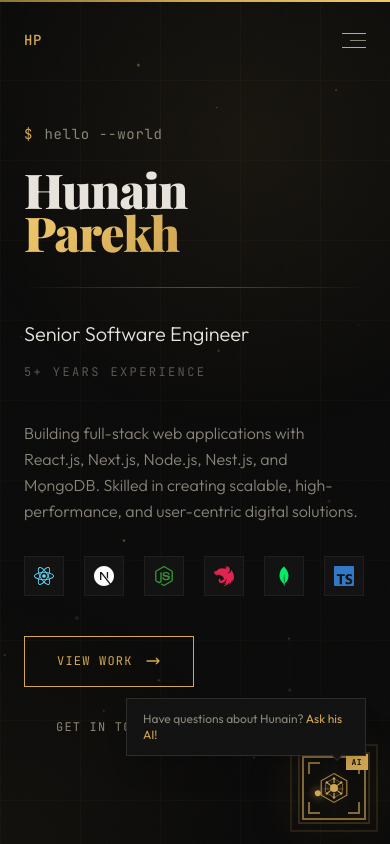
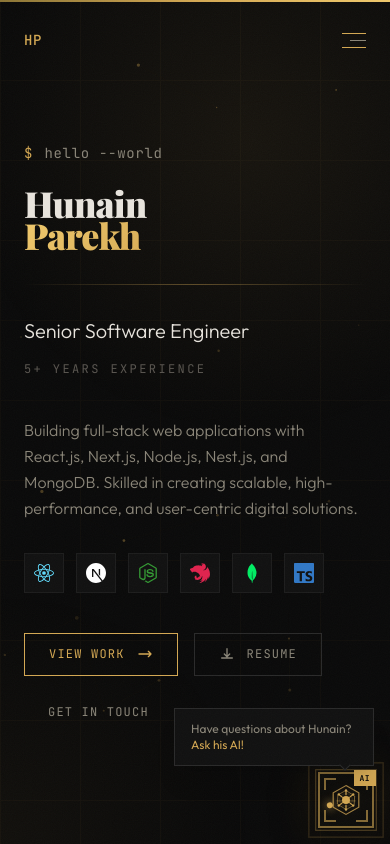
Before and after one commit to hunain-parekh/personal-website, a Next.js app: page / in a window 390 px wide. Shown: the top 844 px of the page. Built offline with nearby package versions, Linux system fonts and the light colour scheme; a web font is replaced by a local one.

Commit message:
Refactor code structure for improved readability and maintainability

```diff
--- a/src/components/About.tsx
+++ b/src/components/About.tsx
@@ -235,7 +235,7 @@ export default function About() {
             transition={{ duration: 0.8, delay: 0.8 }}
             className="lg:col-span-8 relative group"
           >
-            <div className="relative aspect-[21/9] overflow-hidden border border-[var(--color-border)]/50">
+            <div className="relative aspect-[16/9] sm:aspect-[21/9] overflow-hidden border border-[var(--color-border)]/50">
               <Image
                 src="/about-3.jpg"
                 alt="Dual laptop coding setup with notes"
@@ -274,7 +274,7 @@ export default function About() {
         </div>
 
         {/* Row 4: Tech stack + Terminal + Achievements */}
-        <div className="grid lg:grid-cols-3 gap-6 lg:gap-8">
+        <div className="grid sm:grid-cols-2 lg:grid-cols-3 gap-6 lg:gap-8">
           {/* Tech Arsenal */}
           <motion.div
             initial={{ opacity: 0, y: 30 }}
--- a/src/components/AiChat.tsx
+++ b/src/components/AiChat.tsx
@@ -113,7 +113,7 @@ export default function AiChat() {
         }}
         transition={{ delay: 2, type: "spring", stiffness: 200, damping: 20 }}
         onClick={() => setIsOpen(!isOpen)}
-        className={`fixed bottom-6 right-6 z-[100] w-16 h-16 flex items-center justify-center bg-[var(--color-bg)] border-2 transition-all duration-500 group ${
+        className={`fixed bottom-4 right-4 sm:bottom-6 sm:right-6 z-[100] w-14 h-14 sm:w-16 sm:h-16 flex items-center justify-center bg-[var(--color-bg)] border-2 transition-all duration-500 group ${
           isTyping ? "border-[var(--color-accent)]" : "border-[var(--color-accent)]/60 hover:border-[var(--color-accent)]"
         }`}
         aria-label="Chat with AI assistant"
@@ -349,7 +349,7 @@ export default function AiChat() {
             animate={{ opacity: 1, y: 0, scale: 1 }}
             exit={{ opacity: 0, y: 10, scale: 0.8 }}
             transition={{ delay: 4, duration: 0.5 }}
-            className="fixed bottom-[88px] right-6 z-[100] bg-[var(--color-bg-elevated)] border border-[var(--color-border)] px-4 py-3 max-w-[240px] shadow-xl"
+            className="fixed bottom-[78px] right-4 sm:bottom-[88px] sm:right-6 z-[100] bg-[var(--color-bg-elevated)] border border-[var(--color-border)] px-4 py-3 max-w-[200px] sm:max-w-[240px] shadow-xl"
           >
             <p className="text-xs text-[var(--color-text-muted)]" style={{ fontFamily: "var(--font-body)" }}>
               Have questions about Hunain? <span className="text-[var(--color-accent)]">Ask his AI!</span>
@@ -367,7 +367,7 @@ export default function AiChat() {
             animate={{ opacity: 1, y: 0, scale: 1 }}
             exit={{ opacity: 0, y: 20, scale: 0.95 }}
             transition={{ duration: 0.3, ease: [0.16, 1, 0.3, 1] }}
-            className="fixed bottom-24 right-6 z-[100] w-[380px] max-w-[calc(100vw-48px)] h-[520px] max-h-[calc(100vh-120px)] flex flex-col border border-[var(--color-border)] bg-[var(--color-bg)] shadow-2xl overflow-hidden"
+            className="fixed bottom-20 right-3 sm:bottom-24 sm:right-6 z-[100] w-[calc(100vw-24px)] sm:w-[380px] h-[450px] sm:h-[520px] max-h-[calc(100vh-100px)] flex flex-col border border-[var(--color-border)] bg-[var(--color-bg)] shadow-2xl overflow-hidden"
             style={{
               boxShadow: "0 25px 80px rgba(0,0,0,0.5), 0 0 60px var(--color-accent-glow)",
             }}
--- a/src/components/Awards.tsx
+++ b/src/components/Awards.tsx
@@ -200,7 +200,7 @@ export default function Awards() {
               initial={{ opacity: 0, y: 20 }}
               animate={inView ? { opacity: 1, y: 0 } : {}}
               transition={{ delay: 0.8, duration: 0.6 }}
-              className="grid grid-cols-2 gap-4 pt-4"
+              className="grid grid-cols-2 gap-3 sm:gap-4 pt-4"
             >
               {[
                 { label: "Category", value: "Cloud" },
@@ -332,7 +332,7 @@ export default function Awards() {
                 initial={{ opacity: 0, y: 20 }}
                 animate={inView ? { opacity: 1, y: 0 } : {}}
                 transition={{ delay: 1.0, duration: 0.6 }}
-                className="grid grid-cols-2 gap-4 pt-4"
+                className="grid grid-cols-2 gap-3 sm:gap-4 pt-4"
               >
                 {[
                   { label: "Scholarship", value: "100%" },
@@ -613,7 +613,7 @@ export default function Awards() {
                 initial={{ opacity: 0, y: 20 }}
                 animate={inView ? { opacity: 1, y: 0 } : {}}
                 transition={{ delay: 1.2, duration: 0.6 }}
-                className="grid grid-cols-2 gap-4 pt-4"
+                className="grid grid-cols-2 gap-3 sm:gap-4 pt-4"
               >
                 {[
                   { label: "Competition", value: "Teknofest PK" },
--- a/src/components/Contact.tsx
+++ b/src/components/Contact.tsx
@@ -35,7 +35,7 @@ export default function Contact() {
 
   return (
     <section id="contact" className="relative">
-      <div className="max-w-7xl mx-auto" ref={ref}>
+      <div className="max-w-7xl mx-auto px-6" ref={ref}>
         {/* Section header */}
         <motion.div
           initial={{ opacity: 0, x: -30 }}
@@ -58,7 +58,7 @@ export default function Contact() {
           <div className="glow-line flex-1 ml-4" />
         </motion.div>
 
-        <div className="grid md:grid-cols-2 gap-12 md:gap-20">
+        <div className="grid md:grid-cols-2 gap-10 md:gap-16">
           {/* Left: Contact info */}
           <motion.div
             initial={{ opacity: 0, y: 30 }}
--- a/src/components/Experience.tsx
+++ b/src/components/Experience.tsx
@@ -241,7 +241,7 @@ export default function Experience() {
             transition={{ duration: 0.7, delay: 0.3 }}
             className="col-span-12 lg:col-span-8"
           >
-            <div className="border border-[var(--color-border)]/50 bg-[var(--color-bg-elevated)] p-8 relative overflow-hidden">
+            <div className="border border-[var(--color-border)]/50 bg-[var(--color-bg-elevated)] p-5 sm:p-8 relative overflow-hidden">
               {/* Top accent line with company color */}
               <div
                 className="absolute top-0 left-0 right-0 h-1 transition-colors duration-500"
--- a/src/components/Hero.tsx
+++ b/src/components/Hero.tsx
@@ -94,7 +94,7 @@ export default function Hero() {
               initial={{ opacity: 0, y: 40 }}
               animate={{ opacity: 1, y: 0 }}
               transition={{ duration: 0.8, delay: 0.4, ease: [0.16, 1, 0.3, 1] }}
-              className="text-5xl sm:text-7xl md:text-8xl lg:text-[6.5rem] font-black leading-[0.9] tracking-tight mb-2"
+              className="text-4xl sm:text-5xl md:text-7xl lg:text-[6.5rem] font-black leading-[0.9] tracking-tight mb-2"
               style={{ fontFamily: "var(--font-display)" }}
             >
               <span className="block">Hunain</span>
@@ -147,7 +147,7 @@ export default function Hero() {
               initial={{ opacity: 0, y: 20 }}
               animate={{ opacity: 1, y: 0 }}
               transition={{ duration: 0.6, delay: 1.3 }}
-              className="flex items-center gap-5 mb-10"
+              className="flex flex-wrap items-center gap-3 sm:gap-5 mb-10"
             >
               {[
                 { name: "React", color: "#61DAFB", Icon: SiReact },
@@ -190,7 +190,7 @@ export default function Hero() {
             >
               <a
                 href="#projects"
-                className="group relative inline-flex items-center gap-3 px-8 py-4 border border-[var(--color-accent)] text-[var(--color-accent)] text-sm tracking-widest uppercase overflow-hidden transition-colors duration-500 hover:text-[var(--color-bg)]"
+                className="group relative inline-flex items-center gap-3 px-6 py-3 sm:px-8 sm:py-4 border border-[var(--color-accent)] text-[var(--color-accent)] text-sm tracking-widest uppercase overflow-hidden transition-colors duration-500 hover:text-[var(--color-bg)]"
                 style={{ fontFamily: "var(--font-mono)", fontSize: "0.75rem" }}
               >
                 <span className="relative z-10">View Work</span>
@@ -206,8 +206,25 @@ export default function Hero() {
                 <div className="absolute inset-0 bg-[var(--color-accent)] translate-y-full group-hover:translate-y-0 transition-transform duration-500 ease-[cubic-bezier(0.16,1,0.3,1)]" />
               </a>
               <a
+                href="/resume.pdf"
+                download
+                className="group relative inline-flex items-center gap-3 px-6 py-3 sm:px-8 sm:py-4 border border-[var(--color-border)] text-[var(--color-text-muted)] text-sm tracking-widest uppercase overflow-hidden transition-colors duration-500 hover:text-[var(--color-accent)] hover:border-[var(--color-accent)]"
+                style={{ fontFamily: "var(--font-mono)", fontSize: "0.75rem" }}
+              >
+                <svg
+                  className="relative z-10 w-4 h-4 group-hover:translate-y-0.5 transition-transform"
+                  fill="none"
+                  viewBox="0 0 24 24"
+                  stroke="currentColor"
+                  strokeWidth={2}
+                >
+                  <path strokeLinecap="round" strokeLinejoin="round" d="M12 4v12m0 0l-4-4m4 4l4-4M4 18h16" />
+                </svg>
+                <span className="relative z-10">Resume</span>
+              </a>
+              <a
                 href="#contact"
-                className="inline-flex items-center gap-3 px-8 py-4 text-[var(--color-text-muted)] text-sm tracking-widest uppercase hover:text-[var(--color-text)] transition-colors duration-300"
+                className="inline-flex items-center gap-3 px-6 py-3 sm:px-8 sm:py-4 text-[var(--color-text-muted)] text-sm tracking-widest uppercase hover:text-[var(--color-text)] transition-colors duration-300"
                 style={{ fontFamily: "var(--font-mono)", fontSize: "0.75rem" }}
               >
                 Get in Touch
--- a/src/components/HeroPortrait.tsx
+++ b/src/components/HeroPortrait.tsx
@@ -87,7 +87,7 @@ export default function HeroPortrait() {
         initial={{ opacity: 0, x: 20 }}
         animate={{ opacity: 1, x: 0 }}
         transition={{ delay: 2.8, duration: 0.5 }}
-        className="absolute top-24 right-8 bg-[var(--color-bg-elevated)]/80 backdrop-blur-sm border border-[var(--color-border)] px-4 py-2 hidden xl:block"
+        className="absolute top-24 right-8 bg-[var(--color-bg-elevated)]/80 backdrop-blur-sm border border-[var(--color-border)] px-4 py-2 hidden lg:block"
       >
         <span
           className="text-[10px] text-[var(--color-accent)]"
@@ -101,7 +101,7 @@ export default function HeroPortrait() {
         initial={{ opacity: 0, y: 10 }}
         animate={{ opacity: 1, y: 0 }}
         transition={{ delay: 3.2, duration: 0.5 }}
-        className="absolute bottom-28 right-8 bg-[var(--color-bg-elevated)]/80 backdrop-blur-sm border border-[var(--color-accent)]/30 px-4 py-3 hidden xl:block"
+        className="absolute bottom-28 right-8 bg-[var(--color-bg-elevated)]/80 backdrop-blur-sm border border-[var(--color-accent)]/30 px-4 py-3 hidden lg:block"
         style={{
           boxShadow: "0 8px 30px rgba(0,0,0,0.3), 0 0 20px var(--color-accent-glow)",
         }}
--- a/src/components/HireMe.tsx
+++ b/src/components/HireMe.tsx
@@ -63,7 +63,7 @@ export default function HireMe() {
               Ready for the next challenge
             </motion.span>
             <h2
-              className="text-4xl sm:text-5xl md:text-6xl lg:text-7xl font-black leading-[0.95]"
+              className="text-3xl sm:text-4xl md:text-5xl lg:text-7xl font-black leading-[0.95]"
               style={{ fontFamily: "var(--font-display)" }}
             >
               <span className="text-[var(--color-text)]">Let&apos;s Build </span>
@@ -130,7 +130,7 @@ export default function HireMe() {
           >
             <a
               href="#contact"
-              className="group relative inline-flex items-center gap-3 px-10 py-5 bg-[var(--color-accent)] text-[var(--color-bg)] text-sm tracking-widest uppercase font-semibold overflow-hidden transition-all duration-500 hover:shadow-[0_0_40px_var(--color-accent-glow)]"
+              className="group relative inline-flex items-center gap-3 px-8 py-4 sm:px-10 sm:py-5 bg-[var(--color-accent)] text-[var(--color-bg)] text-sm tracking-widest uppercase font-semibold overflow-hidden transition-all duration-500 hover:shadow-[0_0_40px_var(--color-accent-glow)]"
               style={{ fontFamily: "var(--font-mono)", fontSize: "0.8rem" }}
             >
               <span className="relative z-10">Hire Me</span>
@@ -149,7 +149,7 @@ export default function HireMe() {
 
             <a
               href="mailto:hunain.parekh@hotmail.com"
-              className="group inline-flex items-center gap-3 px-10 py-5 border border-[var(--color-border)] text-[var(--color-text-muted)] text-sm tracking-widest uppercase hover:border-[var(--color-accent)] hover:text-[var(--color-accent)] transition-all duration-300"
+              className="group inline-flex items-center gap-3 px-8 py-4 sm:px-10 sm:py-5 border border-[var(--color-border)] text-[var(--color-text-muted)] text-sm tracking-widest uppercase hover:border-[var(--color-accent)] hover:text-[var(--color-accent)] transition-all duration-300"
               style={{ fontFamily: "var(--font-mono)", fontSize: "0.8rem" }}
             >
               <svg className="w-4 h-4" fill="none" viewBox="0 0 24 24" stroke="currentColor" strokeWidth={1.5}>
--- a/src/components/Skills.tsx
+++ b/src/components/Skills.tsx
@@ -103,7 +103,7 @@ export default function Skills() {
             transition={{ duration: 0.7, delay: 0.1 }}
             className="col-span-12 lg:col-span-5 row-span-2"
           >
-            <div className="h-full border border-[var(--color-border)]/50 bg-[var(--color-bg-elevated)] p-8 relative overflow-hidden">
+            <div className="h-full border border-[var(--color-border)]/50 bg-[var(--color-bg-elevated)] p-5 sm:p-8 relative overflow-hidden">
               <div className="absolute top-0 left-0 right-0 h-1 bg-gradient-to-r from-[var(--color-accent)] via-[var(--color-accent-bright)] to-transparent" />
 
               <h3
--- a/src/components/Testimonials.tsx
+++ b/src/components/Testimonials.tsx
@@ -232,10 +232,10 @@ export default function Testimonials() {
             transition={{ duration: 0.7, delay: 0.3 }}
             className="relative"
           >
-            <div className="border border-[var(--color-border)]/50 bg-[var(--color-bg-elevated)] p-8 sm:p-10 relative min-h-[340px] flex flex-col justify-between overflow-hidden">
+            <div className="border border-[var(--color-border)]/50 bg-[var(--color-bg-elevated)] p-5 sm:p-8 md:p-10 relative min-h-[280px] sm:min-h-[340px] flex flex-col justify-between overflow-hidden">
               {/* Large quote mark */}
               <div
-                className="absolute top-4 right-6 text-[120px] leading-none text-[var(--color-accent)] opacity-[0.07] select-none pointer-events-none"
+                className="absolute top-4 right-4 sm:right-6 text-[80px] sm:text-[120px] leading-none text-[var(--color-accent)] opacity-[0.07] select-none pointer-events-none"
                 style={{ fontFamily: "var(--font-display)" }}
               >
                 &ldquo;
```
Also changed, not shown: src/app/globals.css (+7 -1 lines), src/components/Education.tsx (+5 -5 lines), 1 other file (tests, documents, lock files or other folders).
